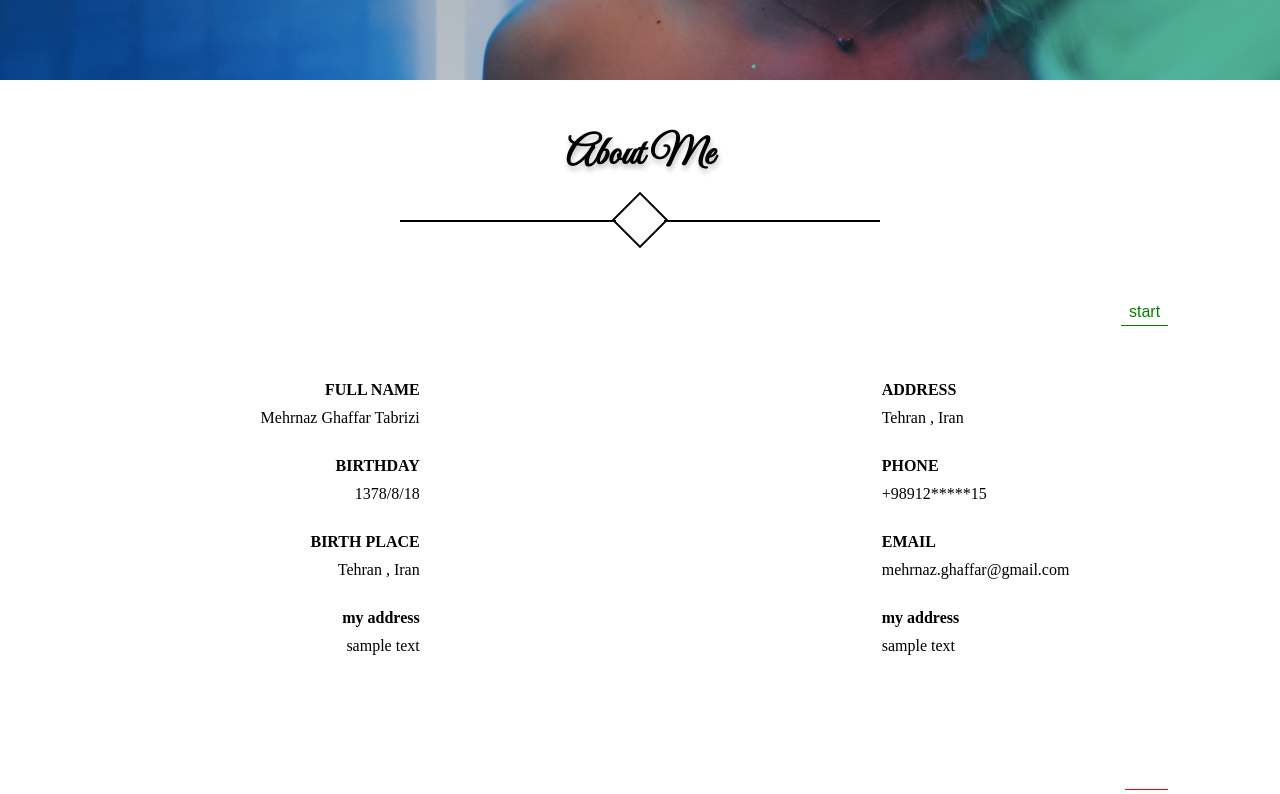
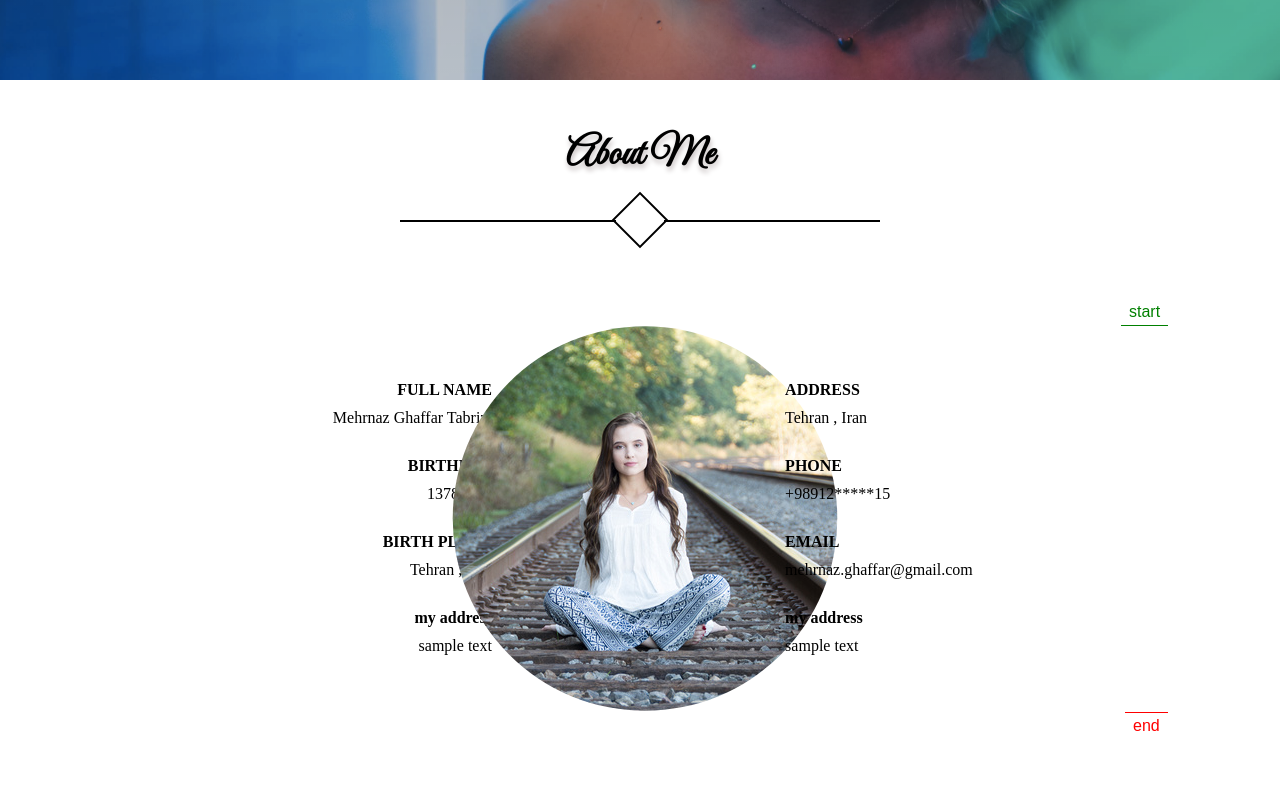
Before and after one commit to mehrnaz-ghaffar/portfolio, a Vue app: page / in a window 1280 px wide. Shown: the part 720-1514 px from the top of the page. Built offline with nearby package versions, Linux system fonts and the light colour scheme; a web font is replaced by a local one.

Commit message:
chore: added about animation

```diff
--- a/src/App.vue
+++ b/src/App.vue
@@ -119,13 +119,13 @@
               </li>
             </ul>
           </div>
-          <div class="aboutImage">
+
             <img
-              class="test1"
+              class="aboutImage"
               src="./assets/images/sample3.jpg"
               alt=""
             >
-          </div>
+
           <div
             id="rightDiv"
             class="aboutText"
@@ -158,7 +158,7 @@
             </ul>
           </div>
         </div>
-        <div class="aboutInformation">
+        <!-- <div class="aboutInformation">
           <p>
             Lorem ipsum dolor sit amet consectetur adipisicing elit. Assumenda dolores magnam inventore sit a cum.
             Assumenda alias perferendis eos deserunt illo quia ullam animi odit. In inventore facilis blanditiis animi?
@@ -166,7 +166,7 @@
         </div>
         <div class="button">
           <button>download resume</button>
-        </div>
+        </div> -->
       </section>
 
       <!-- skills Section -->
@@ -450,13 +450,8 @@ import progressBar from './components/progressBar.vue'
 import divider from './components/divider.vue'
 
 
-
-
-
-
 export default {
   name: "App",
-
 
   components: { progressBar,
                 divider
@@ -717,7 +712,7 @@ h2{
 
 /*   /////////////////  About Section ///////////////////  */
 .about{
-  margin-top: 50px;
+  margin: 50px 0 10% 0;
 }
 
 .aboutContainer{
@@ -738,15 +733,19 @@ h2{
 }
 
 #leftDiv{
- margin-right: -98px ;
+ position: absolute;
+ left: 26%;
 }
 
 #rightDiv{
-  margin-left: -100px;
+  position: absolute;
+  right: 24%;
 }
 
-.aboutImage img{
+.aboutImage{
   clip-path: circle(39%);
+  position: relative;
+  right: 20px;
 }
 
 .aboutInformation p{
--- a/src/main.js
+++ b/src/main.js
@@ -11,13 +11,15 @@ new Vue({
 
 let tl = gsap.timeline({
   scrollTrigger: {
-  trigger: ".test1",
+  trigger: ".aboutImage",
   start: "top",
-  end: "120%",
-  markers: true,
+  end: "100%", //bottom
+  markers: true, //delete this
   scrub: true,
   pin: true,
   },
 });
-tl.fromTo(".test1" , { opacity:0 } , { opacity:1 });
+tl.fromTo(".aboutImage" , { clipPath: "circle(39%)" } , { clipPath: "circle(75%)" , duration: 2 } );
+tl.fromTo("#leftDiv" , { scale: 1 } , { scale: 0 } , { opacity: 0 , duration: 1 } /* , "-=2"*/ );
+tl.fromTo("#rightDiv" , { scale: 1 } , { scale: 0 } , { opacity: 0 , duration: 1 } /* , "-=2"*/ );
 console.log(tl)
```
